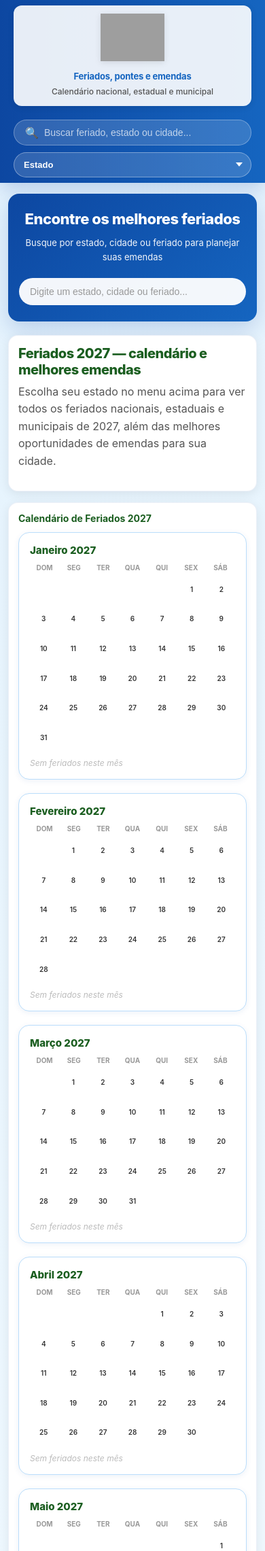
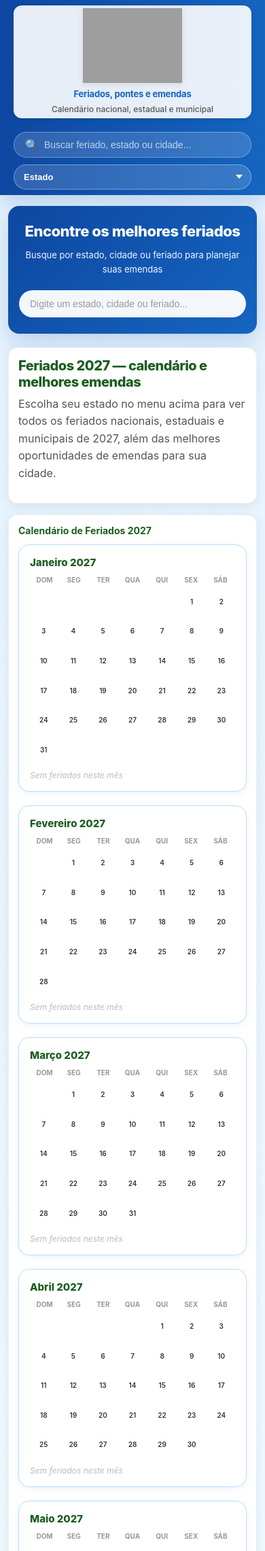
Before and after one commit to leanttro/leanttro_f, a Flask app: page / in a window 390 px wide. Shown: the top 2282 px of the page at 68% size. Run offline with Flask 3, Linux system fonts and the light colour scheme; data that the repository does not hold is empty; some libraries are stand-ins or nearby versions; grey boxes are pictures that could not be loaded.

Commit message:
Update _base.html

```diff
--- a/templates/_base.html
+++ b/templates/_base.html
@@ -721,14 +721,14 @@
 
     .marca {
       flex-direction: column;
-      gap: 12px;
-      padding: 12px 20px;
+      gap: 6px;
+      padding: 4px 20px;
       width: 100%;
       max-width: 300px;
     }
 
     .marca img {
-      height: 75px;
+      height: 130px;
     }
 
     .marca h1 {
@@ -806,12 +806,12 @@
 
   @media (max-width: 480px) {
     .marca {
-      padding: 12px 16px;
+      padding: 4px 14px;
       max-width: 100%;
     }
 
     .marca img {
-      height: 70px;
+      height: 110px;
     }
 
     .marca p {
```
